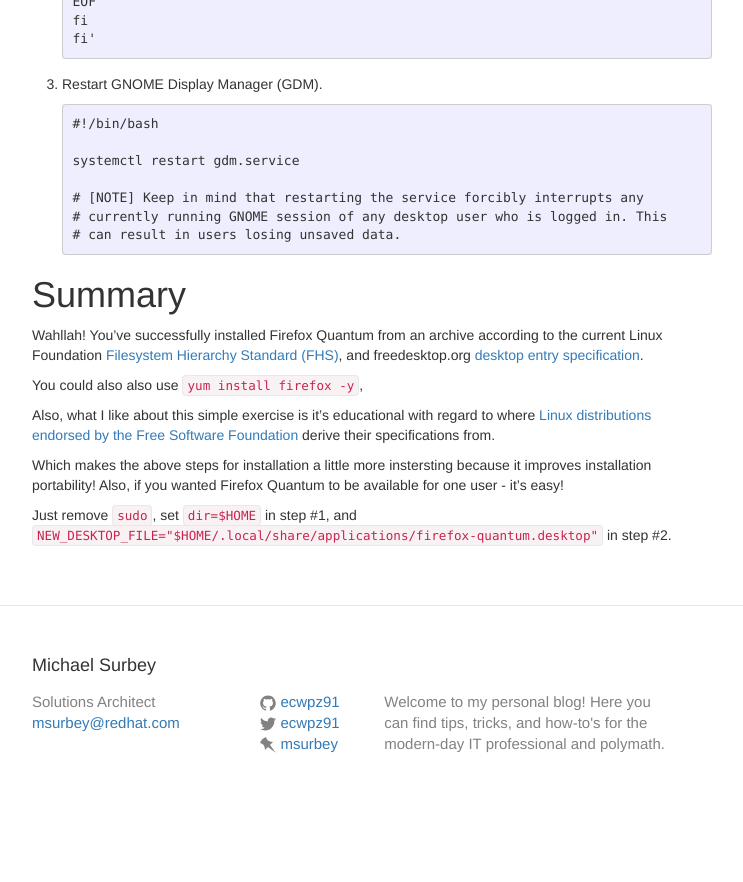
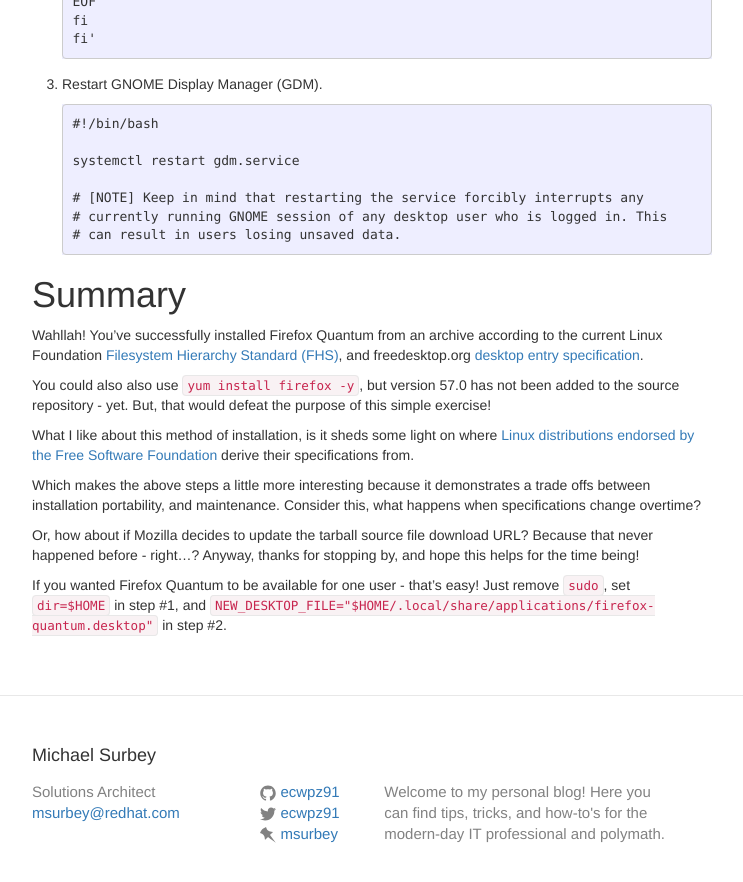
Before and after one commit to ecwpz91/ecwpz91.github.io, a Jekyll site: the page built from _posts/2017-11-18-Getting and Installing Firefox Quantum.md, in a window 1280 px wide and 900 px high, scrolled down 1264 px. Shown: the top 882 px of the window, without its empty margins (268-1011 px from the left). Built offline with Jekyll 4.4.1, drawn with Linux system fonts in a browser that asks for light colours; nearby versions of some CDN libraries; before the commit the page ends 2074 px from its top, so only the background shows below that; some of the changed text lies outside the part shown.

Commit message:
Updated summary

```diff
--- a/_posts/2017-11-18-Getting and Installing Firefox Quantum.md
+++ b/_posts/2017-11-18-Getting and Installing Firefox Quantum.md
@@ -69,13 +69,15 @@
 
 Wahllah! You've successfully installed Firefox Quantum from an archive according to the current Linux Foundation [Filesystem Hierarchy Standard (FHS)][2], and freedesktop.org [desktop entry specification][3].
 
-You could also also use `yum install firefox -y`,
+You could also also use `yum install firefox -y`, but version 57.0 has not been added to the source repository - yet. But, that would defeat the purpose of this simple exercise!
 
-Also, what I like about this simple exercise is it's educational with regard to where [Linux distributions endorsed by the Free Software Foundation][4] derive their specifications from.
+What I like about this method of installation, is it sheds some light on where [Linux distributions endorsed by the Free Software Foundation][4] derive their specifications from.
 
-Which makes the above steps for installation a little more instersting because it improves installation portability! Also, if you wanted Firefox Quantum to be available for one user - it's easy!
+Which makes the above steps a little more interesting because it demonstrates a trade offs between installation portability, and maintenance. Consider this, what happens when specifications change overtime?
 
-Just remove `sudo`, set `dir=$HOME` in step #1, and `NEW_DESKTOP_FILE="$HOME/.local/share/applications/firefox-quantum.desktop"` in step #2.
+Or, how about if Mozilla decides to update the tarball source file download URL? Because that never happened before - right...? Anyway, thanks for stopping by, and hope this helps for the time being!
+
+If you wanted Firefox Quantum to be available for one user - that's easy! Just remove `sudo`, set `dir=$HOME` in step #1, and `NEW_DESKTOP_FILE="$HOME/.local/share/applications/firefox-quantum.desktop"` in step #2.
 
 [1]: https://www.mozilla.org/en-US/firefox/new/
 [2]: http://refspecs.linuxfoundation.org/FHS_3.0/fhs/ch03s13.html
```
Also changed, not shown: other parts of _posts/2017-11-18-Getting and Installing Firefox Quantum.md (+1 -1 lines).
